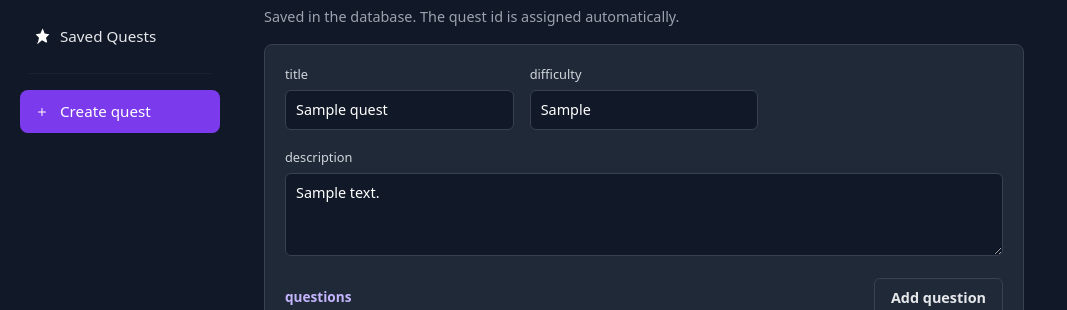
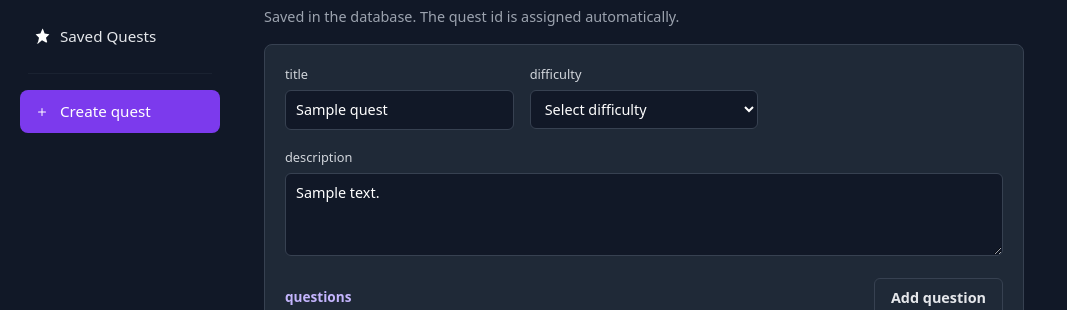
Before and after one commit to elinacn/WebApp, an ASP.NET Core app: page /Quests/Edit/1 in a window 1280 px wide. Shown: the part 217-527 px from the top of the page, without its empty margins (0-1067 px from the left). Run offline with ASP.NET Core 8, Linux system fonts and the light colour scheme; empty tables hold one stand-in row (values such as "Sample post"); style sheets or scripts are compiled from the project's sources; the project's own start-up code is not run, and a stand-in starts its controllers and pages; database files in the repository are not loaded.

Commit message:
Fixed filter function for quests
Made the difficulty a dropdown instead of free text when creating a quest. Also fixed the filter function so that you can filter quests based on difficulty

```diff
--- a/WebApp/Controllers/QuestsController.cs
+++ b/WebApp/Controllers/QuestsController.cs
@@ -64,7 +64,7 @@ public class QuestsController : Controller
 
         if (section == "create" || section == "library")
         {
-            model.MyQuests = await LoadMyQuestsAsync(section == "library" ? searchText : null);
+            model.MyQuests = await LoadMyQuestsAsync(section == "library" ? filter : null);
         }
 
         return View(model);
@@ -218,13 +218,20 @@ public class QuestsController : Controller
         });
     }
 
-    private async Task<List<QuestListItemViewModel>> LoadMyQuestsAsync(string? searchText = null)
+    private async Task<List<QuestListItemViewModel>> LoadMyQuestsAsync(QuestFilterViewModel? filter = null)
     {
         var query = _context.Quests.AsNoTracking();
 
-        if (!string.IsNullOrWhiteSpace(searchText))
+        if (!string.IsNullOrWhiteSpace(filter?.SearchText))
         {
-            query = query.Where(q => EF.Functions.Like(q.Title, $"%{searchText}%"));
+            var text = filter.SearchText;
+            query = query.Where(q => EF.Functions.Like(q.Title, $"%{text}%"));
+        }
+
+        if (filter?.Difficulty is Difficulty level)
+        {
+            var levelName = level.ToString();
+            query = query.Where(q => EF.Functions.Like(q.Difficulty, levelName));
         }
 
         return await query
--- a/WebApp/Views/Quests/_CreateQuestForm.cshtml
+++ b/WebApp/Views/Quests/_CreateQuestForm.cshtml
@@ -56,7 +56,13 @@
             </label>
             <label class="quests-create-field">
                 difficulty
-                <input asp-for="NewQuest.Difficulty" placeholder="beginner" />
+                <select asp-for="NewQuest.Difficulty">
+                    <option value="">Select difficulty</option>
+                    @foreach (var level in Enum.GetNames<WebApp.Models.Difficulty>())
+                    {
+                        <option value="@level">@level</option>
+                    }
+                </select>
                 <span asp-validation-for="NewQuest.Difficulty" class="quests-validation"></span>
             </label>
             <label class="quests-create-field quests-create-field-wide">
```
Also changed, not shown: WebApp/SheetsDB.db.
